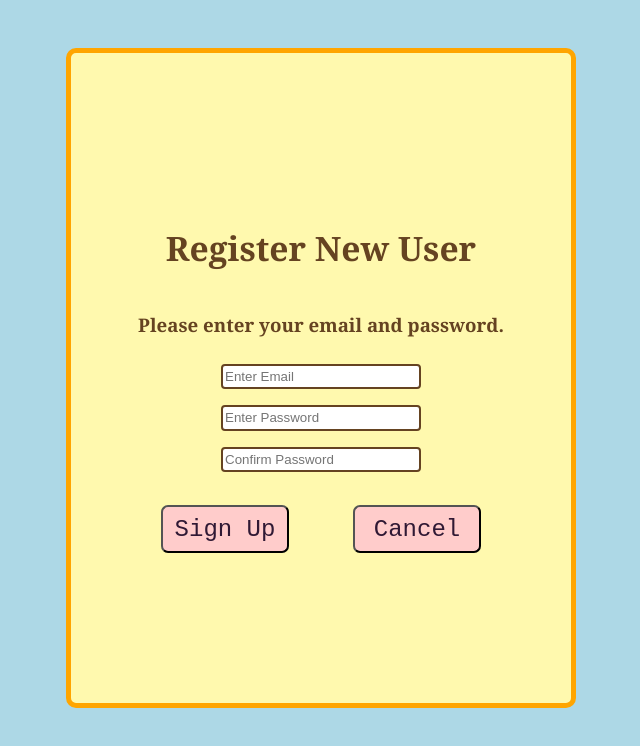
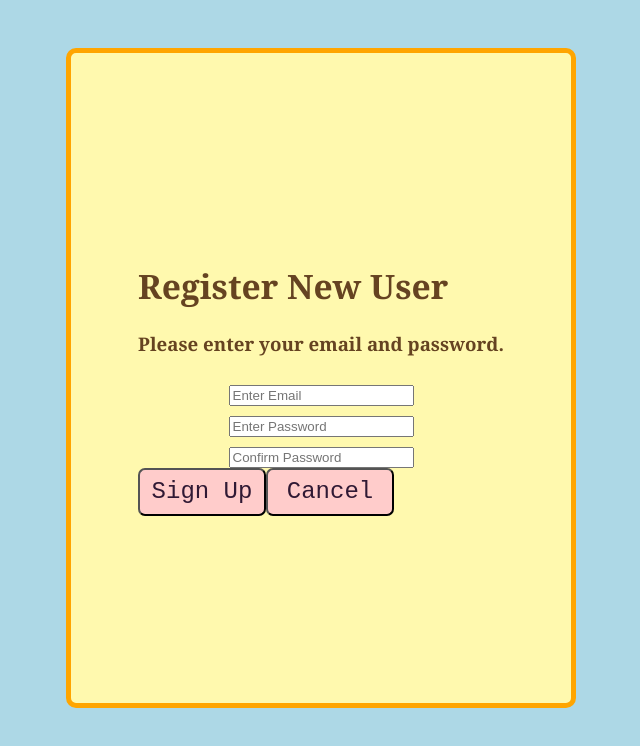
Before and after one commit to isaacwilhite/table-3-phase-4-project, a React (Create React App) app in the folder client/: page /signup in a window 1280 px wide. Shown: the top 746 px of the page, without its empty margins (319-959 px from the left). Built offline with nearby package versions, Linux system fonts and the light colour scheme.

Commit message:
lastpush

```diff
--- a/client/src/components/CreateEvent.js
+++ b/client/src/components/CreateEvent.js
@@ -1,6 +1,7 @@
 import NavBar from './NavBar'
 import Header from './Header'
 import { useNavigate } from 'react-router-dom'
+import { GoogleMap, LoadScript, Autocomplete, Marker, InfoWindow } from '@react-google-maps/api'
 import { useEffect, useState } from 'react'
 import { useFormik } from 'formik'
 import * as yup from 'yup'
@@ -50,7 +51,12 @@ const CreateEvent = () => {
         body: JSON.stringify(values, null, 2),
       })
       .then(res => res.json())
-      .then(data => setNewEvent(data))
+      .then(data => {
+        setNewEvent(data)
+        formik.resetForm();
+        alert("Event Has been created!")
+      })
+
     }
   })
 
@@ -98,9 +104,13 @@ const CreateEvent = () => {
   }
 
   const mapped = mutualSwipes.map((item, idx) => {
-    return <img id={item.id} key={idx} src={item.profile_picture} className='eventTile' onClick={handleSetGuest}></img>
+    return <img id="eventTileImg" key={idx} src={item.profile_picture} className='eventTile' onClick={handleSetGuest}></img>
   })
 
+  // const handleSubmit = (e) => {
+  //   e.prevent.default();
+
+  // }
 
   const title = 'EVENTS'
   return (
@@ -109,7 +119,7 @@ const CreateEvent = () => {
       <NavBar />
       <div className='createEventContent'>
         <h2>Create an event for your new connections!</h2>
-        <div id='userTiles'>
+        <div id='eventUserTiles' >
           {mapped}
         </div>
         <form id='eventForm' onSubmit={formik.handleSubmit}>
--- a/client/src/components/MeetUsers.js
+++ b/client/src/components/MeetUsers.js
@@ -1,42 +1,12 @@
-// import NavBar from './NavBar'
-// import Header from './Header'
-// import { useNavigate } from 'react-router-dom'
-// import { useEffect } from 'react'
-// import MeetUsersGM from './MeetUserGM'
 
-
-// const MeetUsers = () => {
-//   const navigate = useNavigate()
-
-//   useEffect(() => {
-//     if (localStorage.getItem('user_active') == 'false') {
-//       navigate('/');
-//     }
-//   }, []);
-
-//   const title = 'MEET USERS'
-//   return (
-//     <div className='container'>
-//       <Header title={title} />
-//       <NavBar />
-//       <div className='content'>
-//         <h1>Content goes here.</h1>
-//         <MeetUsersGM />
-//       </div>
-//     </div>
-//   )
-// }
-
-// export default MeetUsers;
 
 import NavBar from './NavBar'
 import Header from './Header'
 import { useNavigate } from 'react-router-dom'
 import { useEffect, useState } from 'react'
-import MeetUsersGM from './MeetUserGM'
 import UserCard from './UserCard'
 
-let index = 0
+let index = 0;
 
 const MeetUsers = () => {
   const navigate = useNavigate()
@@ -62,6 +32,7 @@ const MeetUsers = () => {
       .then(res => res.json())
       .then(data => {
         setProspects(data)
+        console.log(data[index].id)
         setCurrentProspect(data[index])
         index++
         if (index == prospects.length) index = 0
@@ -99,8 +70,7 @@ const MeetUsers = () => {
       <Header title={title} />
       <NavBar />
       <div className='content'>
-        <h1>Content goes here.</h1>
-        <UserCard user={currentProspect} swipe={swipe} reject={reject}/>
+      <UserCard user={currentProspect} swipe={swipe} reject={reject}/>
       </div>
     </div>
   )
--- a/client/src/components/Profile.js
+++ b/client/src/components/Profile.js
@@ -22,7 +22,7 @@ const Profile = () => {
 
   const [name, setName] = useState('')
   const [age, setAge] = useState('')
-  const [zipcode, setZipcode] = useState('')
+  const [location, setLocation] = useState('')
   const [bio, setBio] = useState('')
   const [imageUrl, setImageUrl] = useState('')
 
@@ -31,8 +31,8 @@ const Profile = () => {
       setName(e.target.value)
     } else if (e.target.id == 'age_input') {
       setAge(e.target.value)
-    } else if (e.target.id == 'zipcode_input') {
-      setZipcode(e.target.value)
+    } else if (e.target.id == 'location_input') {
+      setLocation(e.target.value)
     } else if (e.target.id == 'bio_input') {
       setBio(e.target.value)
     } else if (e.target.id == 'photo_input') {
@@ -45,7 +45,7 @@ const Profile = () => {
     const data = {
       "name": name,
       "age": +age,
-      "zipcode": zipcode,
+      "location": location,
       "bio": bio,
       "profile_picture": imageUrl
     }
@@ -77,12 +77,7 @@ const Profile = () => {
             <label htmlFor='age_input'>Age:</label>
             <input id='age_input' className='loginInput' type='number' onChange={handleChange} placeholder="Enter Age"></input>
             <label htmlFor='location_input'>My Location:</label>
-            <select id='location_input' className='loginInput' onChange={handleChange} placeholder="Enter Zip Code">
-              <option value=''>Select Your City</option>
-              <option value='Los Angeles'>Los Angeles</option>
-              <option value='Denver'>Denver</option>
-              <option value='Portland'>Portland</option>
-            </select>
+            <input id='location_input' className='loginInput' type='text' onChange={handleChange} placeholder="Enter a location"></input>
             <label htmlFor='bio_input'>Bio:</label>
             <input id='bio_input' className='loginInput' type='text' onChange={handleChange} placeholder="Enter Bio"></input>
             <label htmlFor='photo_input'>Photo:</label>
--- a/client/src/components/Signup.js
+++ b/client/src/components/Signup.js
@@ -1,79 +1,153 @@
 import { useNavigate } from 'react-router-dom';
 import { useState } from 'react';
+import { useFormik } from 'formik'
+import * as yup from 'yup'
 
 const Signup = () => {
   const navigate = useNavigate()
 
-  const [email, setEmail] = useState('')
-  const [pass, setPass] = useState('')
-  const [confirmPass, setConfirmPass] = useState('')
+  // const [email, setEmail] = useState('')
+  // const [pass, setPass] = useState('')
+  // const [confirmPass, setConfirmPass] = useState('')
+  const [newUser, setNewUser] = useState({})
 
-  const handleChange = (e) => {
-    if (e.target.id == 'email_input') {
-      setEmail(e.target.value)
-      console.log(email)
-    } else if (e.target.id == 'pass_input') {
-      setPass(e.target.value)
-      console.log(pass)
-    } else if (e.target.id == 'confirm_pass') {
-      setConfirmPass(e.target.value)
-      console.log(confirmPass)
-    }
-  }
 
-  const handleCreate = () => {
-    if (pass !== confirmPass) {
-      alert("Passwords do not match.");
-      return;
-    }
 
-    // Additional password requirements checks go here
+  const formSchema = yup.object().shape({
+    email: yup.string().required('Please enter your email').typeError('Please enter a string.'),
+    password: yup.string().required('Please enter a password.').typeError('Please enter a string.'),
+    confirmpassword: yup.string().required('Please enter the same password.').typeError('Please enter a string.'),
+  })
 
-    const data = {
-      email: email,
-      password: pass,
-    };
-
-    fetch(`/signup`, {
-      method: 'POST',
+const formik = useFormik({
+    initialValues: {
+      email: "",
+      password: "",
+    },
+    validationSchema: formSchema,
+    onSubmit: async (values) => {
+      await fetch('/signup', {
+        method: "POST",
         headers: {
-        'Content-Type': 'application/json',
+          "Content-Type" : "application/json"
         },
-      body: JSON.stringify(data),
+        body: JSON.stringify(values, null, 2),
       })
-      .then((res) => {
-        if (res.ok) {
-          return res.json();
-        } else {
-          throw new Error(`Failed to create account. Status: ${res.status}`);
+      .then(res => {
+        if (res.status === 201) res.json()
+        else {
+          return alert("Could not create user")
       }
     })
-      .then((userData) => {
+      .then(data => {
+        setNewUser(data)
         localStorage.setItem('user_active', 'true');
-        localStorage.setItem('current_user', userData.id);
-        console.log('User ID stored in local storage:', userData.id);
-        navigate('/userhome');
+        navigate("/userhome")
+
       })
-      .catch((error) => {
-        console.error('Error creating account:', error.message);
-        // Handle the error (e.g., display an error message to the user)
-      });
+    }
+  })
+
+  // const handleChange = (e) => {
+  //   if (e.target.id == 'email_input') {
+  //     setEmail(e.target.value)
+  //     console.log(email)
+  //   } else if (e.target.id == 'pass_input') {
+  //     setPass(e.target.value)
+  //     console.log(pass)
+  //   } else if (e.target.id == 'confirm_pass') {
+  //     setConfirmPass(e.target.value)
+  //     console.log(confirmPass)
+  //   }
+  // }
+
+  // const handleCreate = () => {
+  //   if (pass !== confirmPass) {
+  //     alert("Passwords do not match.");
+  //     return;
+  //   }
+
+  //   // Additional password requirements checks go here
+
+  //   const data = {
+  //     email: email,
+  //     password: pass,
+  //   };
+
+  //   fetch(`/signup`, {
+  //     method: 'POST',
+  //     headers: {
+  //       'Content-Type': 'application/json',
+  //     },
+  //     body: JSON.stringify(data),
+  //   })
+  //     .then((res) => {
+  //       if (res.ok) {
+  //         return res.json();
+  //       } else {
+  //         throw new Error(`Failed to create account. Status: ${res.status}`);
+  //       }
+  //     })
+  //     .then((userData) => {
+  //       localStorage.setItem('user_active', 'true');
+  //       localStorage.setItem('current_user', userData.id);
+  //       console.log('User ID stored in local storage:', userData.id);
+  //       navigate('/userhome');
+  //     })
+  //     .catch((error) => {
+  //       console.error('Error creating account:', error.message);
+  //       // Handle the error (e.g., display an error message to the user)
+  //     });
+  // };
+
+
+  const handleInputChange = (e) => {
+    const trimmedValue = e.target.value.trim();
+    formik.handleChange(e);
+    formik.setFieldValue(e.target.name, trimmedValue);
   };
-
 
   return (
     <div className='modal'>
+      <form id='signupForm' onSubmit={formik.handleSubmit}>
         <h1 className='modaltitle'>Register New User</h1>
         <h3 className='modaltag'>Please enter your email and password.</h3>
-      <input id='email_input' className='loginInput' type='text' onChange={handleChange} placeholder="Enter Email"></input>
-      <input id='pass_input' className='loginInput' type='password' onChange={handleChange} placeholder="Enter Password"></input>
-      <input id='confirm_pass' className='loginInput' type='password' onChange={handleChange} placeholder="Confirm Password"></input>
+        <div className='signupInput'>
+        <input className='signup'
+          id='email'
+          name="email"
+          onChange={handleInputChange}
+          value={formik.values.email}
+          placeholder="Enter Email"
+          required="true"
+        />
+        <input className='signup'
+          id='password'
+          name="password"
+          type="password"
+          onChange={handleInputChange}
+          value={formik.values.password}
+          placeholder="Enter Password"
+          required="true"
+        />
+        <input className='signup'
+          id='confirmpassword'
+          name="confirmpassword"
+          type="password"
+          onChange={handleInputChange}
+          value={formik.values.confirmpassword}
+          placeholder="Confirm Password"
+          required="true"
+        />
+        </div>
         <div>
-        <button className='modalbutton' onClick={handleCreate}>Sign Up</button>
+          <button className='modalbutton' type='submit'>Sign Up</button>
           <button className='modalbutton' onClick={() => navigate('/')}>Cancel</button>
         </div>
+      </form>
     </div>
-  )
+  );
+
 }
 
 export default Signup;
--- a/client/src/components/UserMap.js
+++ b/client/src/components/UserMap.js
@@ -2,13 +2,13 @@
 import React, { useEffect, useState } from 'react';
 import { GoogleMap, LoadScript, Autocomplete, Marker, InfoWindow } from '@react-google-maps/api';
 import UserCard from './UserCard';
-const libraries = ['places'];
+const libraries = ['places', 'geometry'];
 
 const UserMap = ({user}) => {
   const containerStyle = {
-    margin: "0 auto", // Center the element horizontally
-    width: "80%",      // Set the width to 80% of the parent container
-    maxWidth: "600px", // Limit the maximum width to 600 pixels
+    margin: "0 auto",
+    width: "80%",
+    maxWidth: "600px",
     height: "400px",
     position: "relative",
     overflow: "hidden",
@@ -16,14 +16,8 @@ const UserMap = ({user}) => {
     marginBottom: "15px",
   };
 
-
-  const center = {
-    lat: 40.7128,
-    lng: -74.0060,
-  };
-
   const [autocomplete, setAutocomplete] = useState(null);
-  const [markerPosition, setMarkerPosition] = useState(center);
+  const [markerPosition, setMarkerPosition] = useState(null);
   const [infoWindow, setInfoWindow] = useState(null);
   const [markerInfo, setMarkerInfo] = useState({
     title: 'Marker Information',
@@ -51,11 +45,52 @@ const UserMap = ({user}) => {
       .then(data => setCurrentUser(data))
   }, [])
 
+  useEffect(() => {
+    if (currentUser.location) {
+      const geocoder = new window.google.maps.Geocoder();
+
+      // Geocode the current user's location
+      geocoder.geocode({ address: currentUser.location }, (results, status) => {
+        if (status === 'OK' && results.length > 0) {
+          const userLocation = results[0].geometry.location;
+
+          // Set the center of the map to the user's geocoded location
+          setMarkerPosition({
+            lat: userLocation.lat(),
+            lng: userLocation.lng(),
+          });
+        } else {
+          console.error('Geocoding failed for current user:', status);
+        }
+      });
+    }
+  }, [currentUser.location]);
+
+
 
   const onLoad = (map) => {
     console.log('Map loaded:', map);
-    setPlacesService(new window.google.maps.places.PlacesService(map));
-  };
+    const geocoder = new window.google.maps.Geocoder();
+
+  // Geocode the current user's location
+  geocoder.geocode({ address: currentUser.location }, (results, status) => {
+
+    if (status === 'OK' && results.length > 0) {
+      const userLocation = results[0].geometry.location;
+
+      // Set the center of the map to the user's geocoded location
+      map.setCenter(userLocation);
+
+      // Optional: You can also set the map zoom level if needed
+      map.setZoom(14);
+    } else {
+      console.error('Geocoding failed for current user:', status);
+    }
+  });
+
+  // Set the PlacesService for other functionalities
+  setPlacesService(new window.google.maps.places.PlacesService(map));
+};
 
   const handleSliderChange = (event) => {
     setSliderValue(event.target.value);
@@ -69,7 +104,7 @@ const UserMap = ({user}) => {
       setCurrentProspect({
         name: location.title || 'No Name',
         bio: location.content || 'No Bio',
-        photo: location.photo || '',  // Make sure to provide a default value or handle this case
+        photo: location.photo || '',
         id: location.id || 'No ID',
       });
 
@@ -77,13 +112,13 @@ const UserMap = ({user}) => {
         position: location.position,
         title: location.title || 'No Title',
         content: location.content || 'No Content',
-        photo: location.photo || '',  // Make sure to provide a default value or handle this case
+        photo: location.photo || '',
         id: location.id || 'No ID',
       });
     }
 
 
-    // Assuming location contains information about the prospect
+
     console.log(location)
     console.log(currentProspect)
     console.log(infoWindow)
@@ -99,13 +134,13 @@ const UserMap = ({user}) => {
       const data = await response.json();
 
       if (data && data.length > 0) {
-        const userLocations = []; // Declare userLocations here
+        const userLocations = [];
 
         const geocoder = new window.google.maps.Geocoder();
 
         for (const user of data) {
           if (user.location) {
-            // Geocode the user's address
+
             geocoder.geocode({ address: user.location }, (results, status) => {
               if (status === 'OK' && results.length > 0) {
                 const preciseLocation = results[0].geometry.location;
@@ -131,7 +166,6 @@ const UserMap = ({user}) => {
           }
         }
 
-        // Now you can use userLocations here
         console.log('User locations:', userLocations);
         setUserLocations(userLocations);
       } else {
@@ -141,6 +175,10 @@ const UserMap = ({user}) => {
       console.error('Error fetching user locations:', error);
     }
   };
+
+
+
+
 
 
   const swipe = async (e) => {
@@ -156,39 +194,18 @@ const UserMap = ({user}) => {
             receiver: currentProspect.id,
           }),
         });
-
-        // Assuming `infoWindow` is a function to close or clear the info window
         setInfoWindow(null);
-
         alert("Connection request sent!");
-
         if (!response.ok) {
           throw new Error(`HTTP error! Status: ${response.status}`);
         }
-
-        // Set the next prospect
-        // const nextProspectIndex = (prospects.indexOf(currentProspect) + 1) % prospects.length;
-        // setCurrentProspect(prospects[nextProspectIndex]);
       } catch (error) {
         console.error('Error swiping:', error);
-        // Handle the error as needed
       }
     } else {
       alert('No prospects available.');
     }
   };
-
-
-  const reject = (e) => {
-    setCurrentProspect(prospects)
-    // index++
-    // if (index == prospects.length) index = 0
-  }
-
-
-
-  useEffect(() => {
-  }, []);
 
   return (
     <div className='meetmap'>
@@ -199,7 +216,7 @@ const UserMap = ({user}) => {
             type="range"
             id="rangeSlider"
             min="1"
-            max="100"
+            max="10000"
             value={sliderValue}
             step="1"
             onChange={handleSliderChange}
@@ -209,7 +226,7 @@ const UserMap = ({user}) => {
       <button onClick={onSearch}>Show Users in radius</button>
       <LoadScript
         googleMapsApiKey="AIzaSyB7JeG6WXNJj3cId2QFAYYCRVx2yI6lnXA"
-        libraries={libraries} // Add any additional libraries you need
+        libraries={libraries}
       >
 
 
@@ -242,8 +259,7 @@ const UserMap = ({user}) => {
                 <h1 id='cardName'>{infoWindow.title}</h1>
                 <p id='cardBio'>{infoWindow.content}</p>
                 <div>
-                  <button name='yes' className='modalbutton' style={{ color: 'green', fontSize: '2rem' }} onClick={swipe} >✔</button>
-                  <button name='no' className='modalbutton' style={{ color: 'red', fontSize: '2rem' }} onClick={reject}>✗</button>
+                  <button name='yes' className='modalbutton' style={{ color: 'green', fontSize: '2rem' }} onClick={swipe} >MATCH!</button>
                 </div>
               </div>
             </InfoWindow>
--- a/client/src/index.css
+++ b/client/src/index.css
@@ -35,9 +35,7 @@ body {
   height: 3rem;
   width: 8rem;
   border-radius: 7px;
-  margin-top: 1.6rem;
-  margin-left: 2rem;
-  margin-right: 2rem;
+
 }
 
 .modalbutton:hover {
@@ -273,7 +271,10 @@ select#preference_input {
 }
 
 #userTiles {
-  height: auto;
+
+  display: inline;
+  max-height: fit-content;
+  height: 200px;
   width: auto;
   display: flex;
   flex-wrap: wrap;
@@ -281,12 +282,26 @@ select#preference_input {
   gap: 1rem;
 }
 
-.userTile {
+.connectionUserTile {
   width: 200px;
   height: 200px;
   object-fit: cover;
   border: 4px solid #654321;
   border-radius: 10px;
+}
+#eventUserTiles {
+  margin-bottom: 55px;
+  display: flex;
+  overflow-x: scroll;
+  width: 591px;
+  overflow: auto;
+
+
+}
+
+.eventTileImg {
+  width: 119px;
+  height: 100px;
 }
 
 .userTile:hover {
@@ -316,7 +331,6 @@ img.selected {
 }
 
 #eventForm {
-  margin-top: 2rem;
   display: grid;
   font-size: 1.2rem;
 }
@@ -349,6 +363,15 @@ form button:hover {
 
 
 /* ----------------------------------map-css-start--------------------------------------- */
+
+.signupInput {
+  display: grid;
+  justify-content: space-around;
+}
+
+.signup {
+  margin-top: 10px
+}
 
 .searchbar {
 
@@ -409,8 +432,8 @@ select#preference_input {
 #mapCardImg {
   height: 120px;
   width: auto;
-
-  flex-direction: column;
+  border-radius: 10px;
+  /* flex-direction: column;
   background-color: #ece6ff;
   align-items: center;
   justify-content: center;
@@ -418,7 +441,7 @@ select#preference_input {
   height: 700px;
   border: 2px solid #654321;
   padding: 3rem 2rem 3rem 2rem;
-  border-radius: 10px;
+  border-radius: 10px; */
 }
 
 #cardImg {
@@ -436,10 +459,12 @@ select#preference_input {
   flex-wrap: wrap;
   justify-content: center;
   gap: 1rem;
+  overflow: scroll;
+  height: 670px;
 }
 
 .userTile {
-  width: 300px;
+  width: 200px;
   height: auto;
   object-fit: cover;
   border: 4px solid #654321;
```
Also changed, not shown: 2 other files (tests, documents, lock files or other folders). Lines whose indentation alone changed are shown as unchanged.
